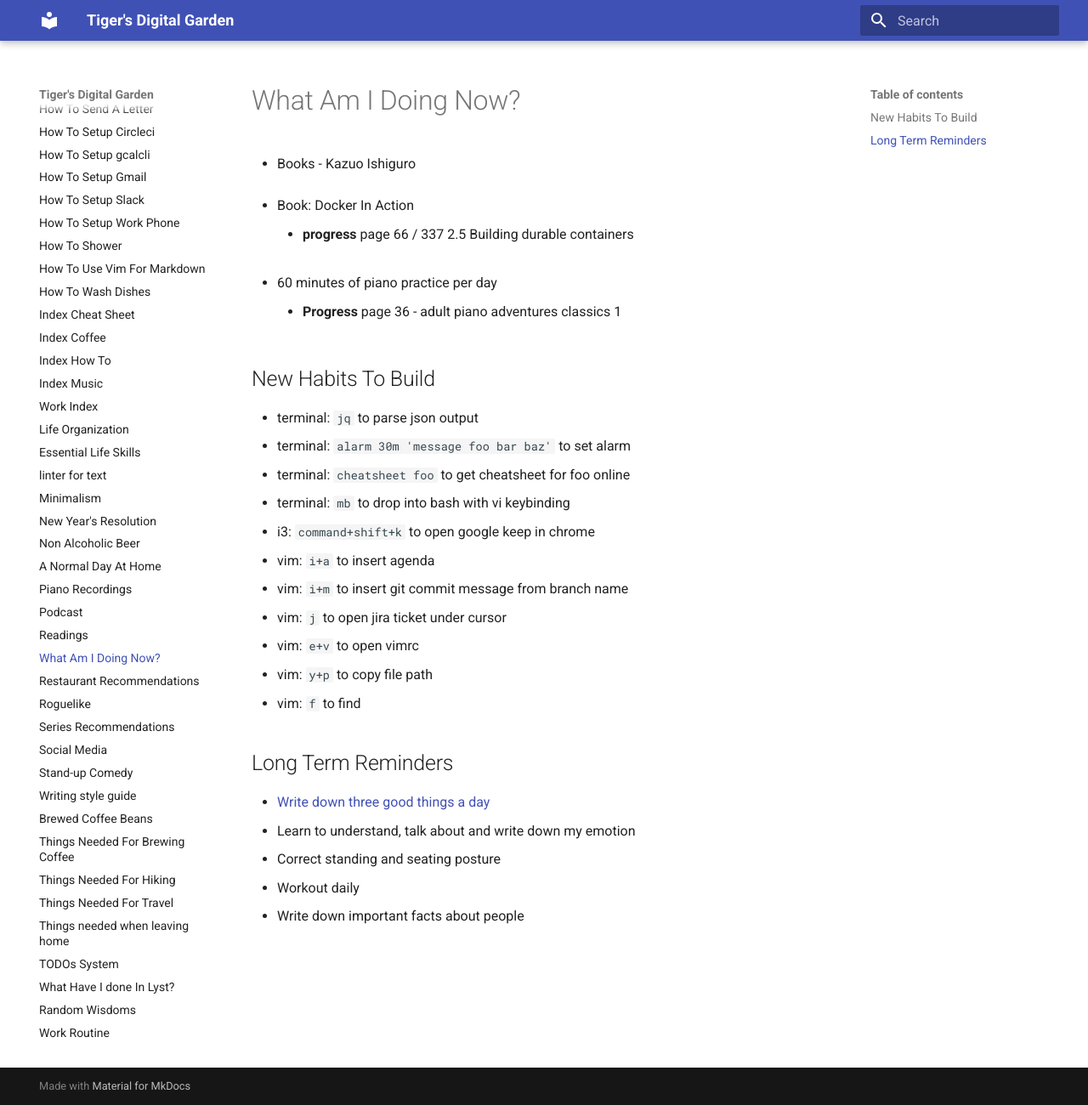
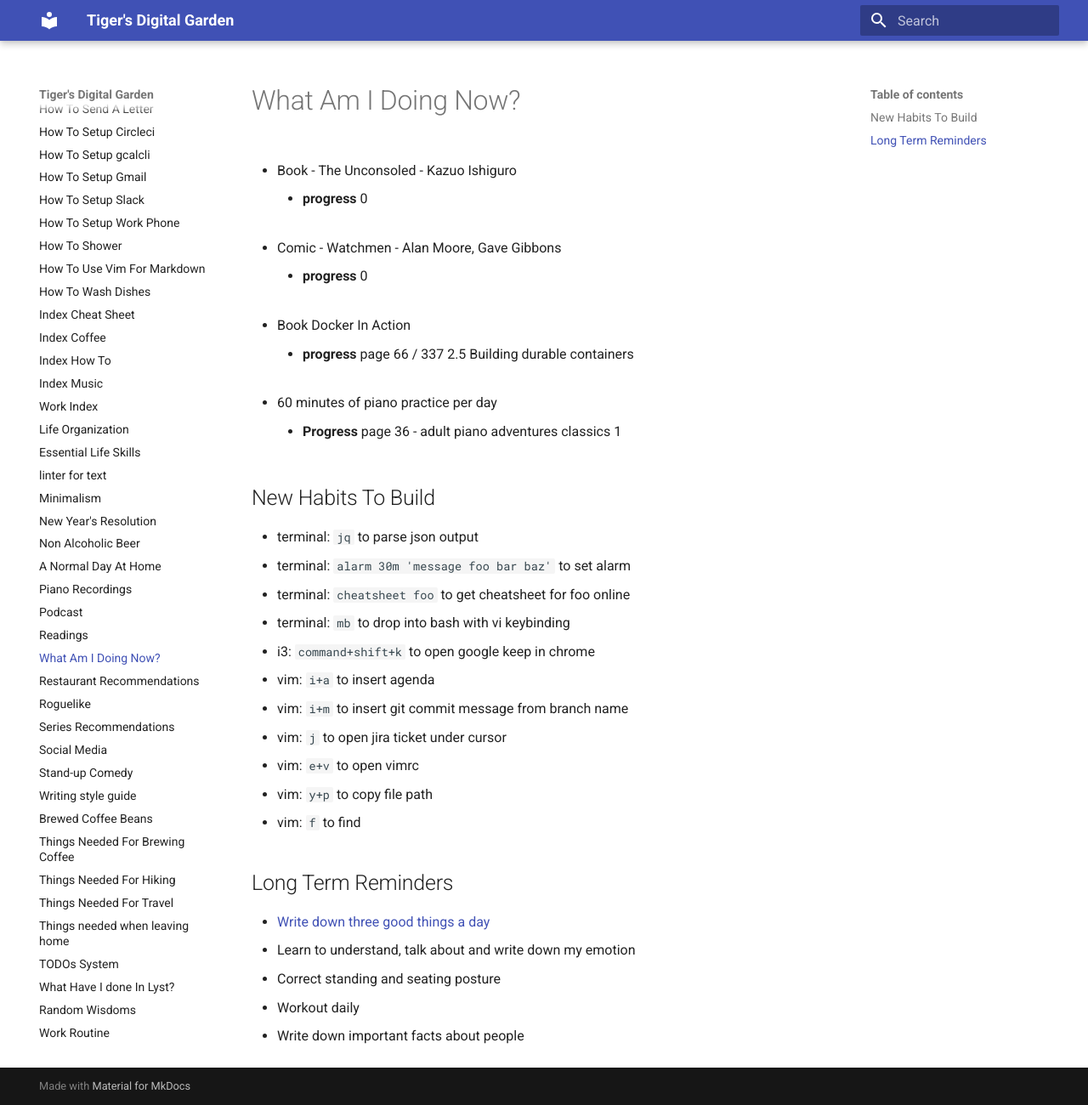
Before and after one commit to ynotstartups/notes, an MkDocs documentation site: the page built from notes/reminders.md, in a window 1280 px wide and 1300 px high. Shown: the whole window at 85% size. Built offline with MkDocs 1.6.1 and Material for MkDocs 9.7.7, drawn with Linux system fonts in a browser that asks for light colours.

Commit message:
add books

```diff
--- a/notes/reminders.md
+++ b/notes/reminders.md
@@ -1,8 +1,14 @@
 # What Am I Doing Now?
 
-- Books - Kazuo Ishiguro
+- Book - The Unconsoled - Kazuo Ishiguro
 
-- Book: Docker In Action
+  - **progress** 0
+
+- Comic - Watchmen - Alan Moore, Gave Gibbons
+
+  - **progress** 0
+
+- Book Docker In Action
 
   - **progress** page 66 / 337 2.5 Building durable containers
 
```
